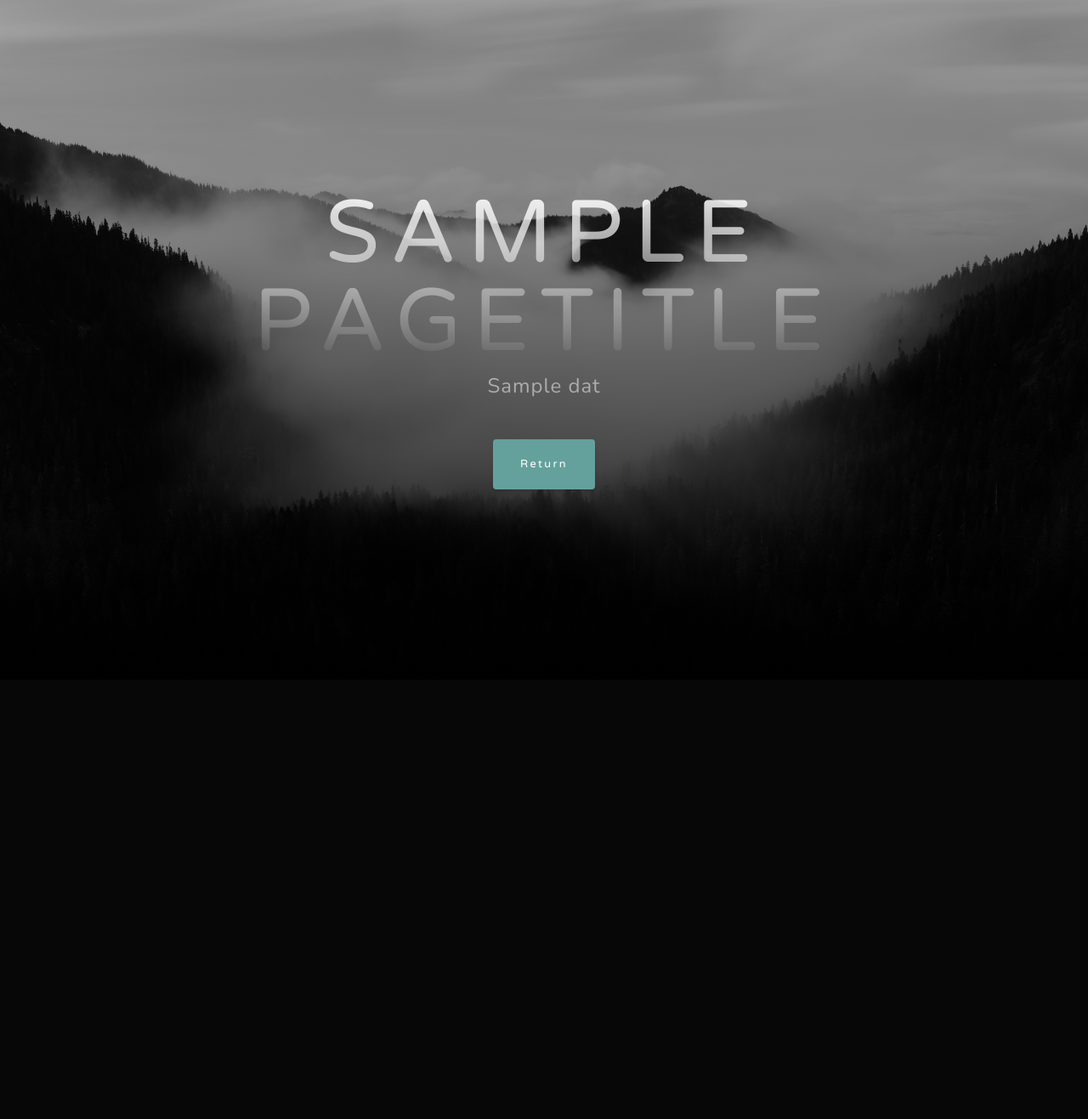
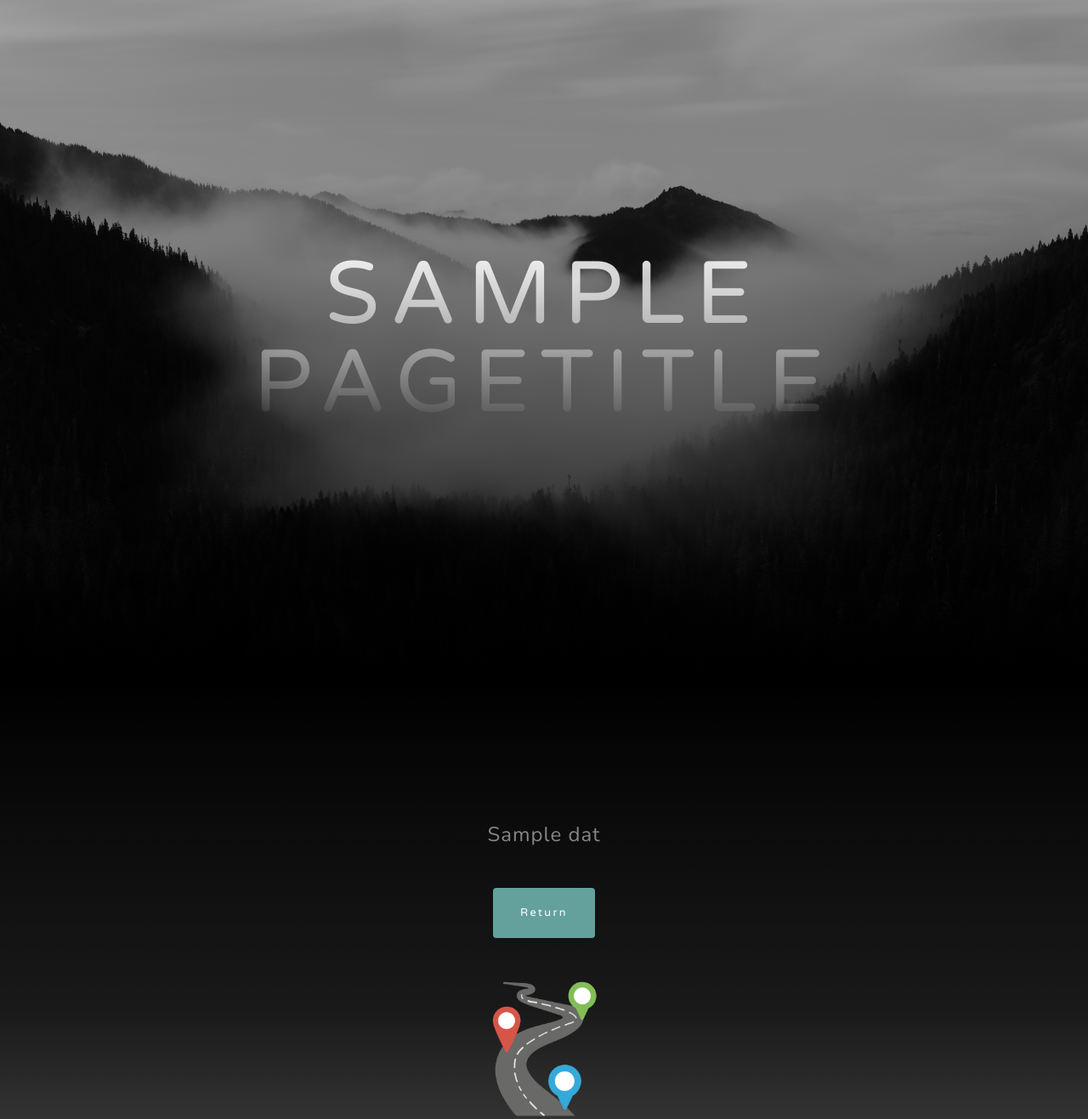
Before and after one commit to yotam-halperin/portfolio-app, a Python web app: template app/flask/templates/base.html in a window 1280 px wide. Shown: the whole page at 85% size. Before the commit the page ends 646 px from the top, so only its background shows below. Run offline with Jinja, Linux system fonts and the light colour scheme; the template is opened without the code that fills it: most values are stand-ins (such as "Sample title", 1, 10 or a date in 2020); some libraries are stand-ins or nearby versions.

Commit message:
fixed application bug

```diff
--- a/app/flask/templates/base.html
+++ b/app/flask/templates/base.html
@@ -22,16 +22,27 @@
             <div class="container px-4 px-lg-5 d-flex h-100 align-items-center justify-content-center">
                     <div class="text-center">
                         <h1 class="mx-auto my-0 text-uppercase">{{ pagetitle }}</h1>
-                            {% for dat in data %}
+
+                    </div>
+            </div>
+        </header>
+        <section class="about-section text-center" id="download">
+            <div class="container px-4 px-lg-5">
+                <div class="row gx-4 gx-lg-5 justify-content-center">
+                    <div class="col-lg-8">
+                        {% for dat in data %}
                                 <h4 class="text-white-50 mx-auto mt-2 mb-5"> {{dat}} </h4>
                             {% endfor %}
                         <form class="form-signup" action="/" method="GET">
                             <div class="col-auto"><button class="btn btn-primary" id="submitButton" type="submit">Return</button></div>
                         </form>
+                        <br>
+                        <br>
                     </div>
+                </div>
+                <img class="img-fluid" src="{{url_for('static', filename='assets/img/ipad.png')}}" width="165" alt="..." />
             </div>
-        </header>
-
+        </section>
 
 
 
```
